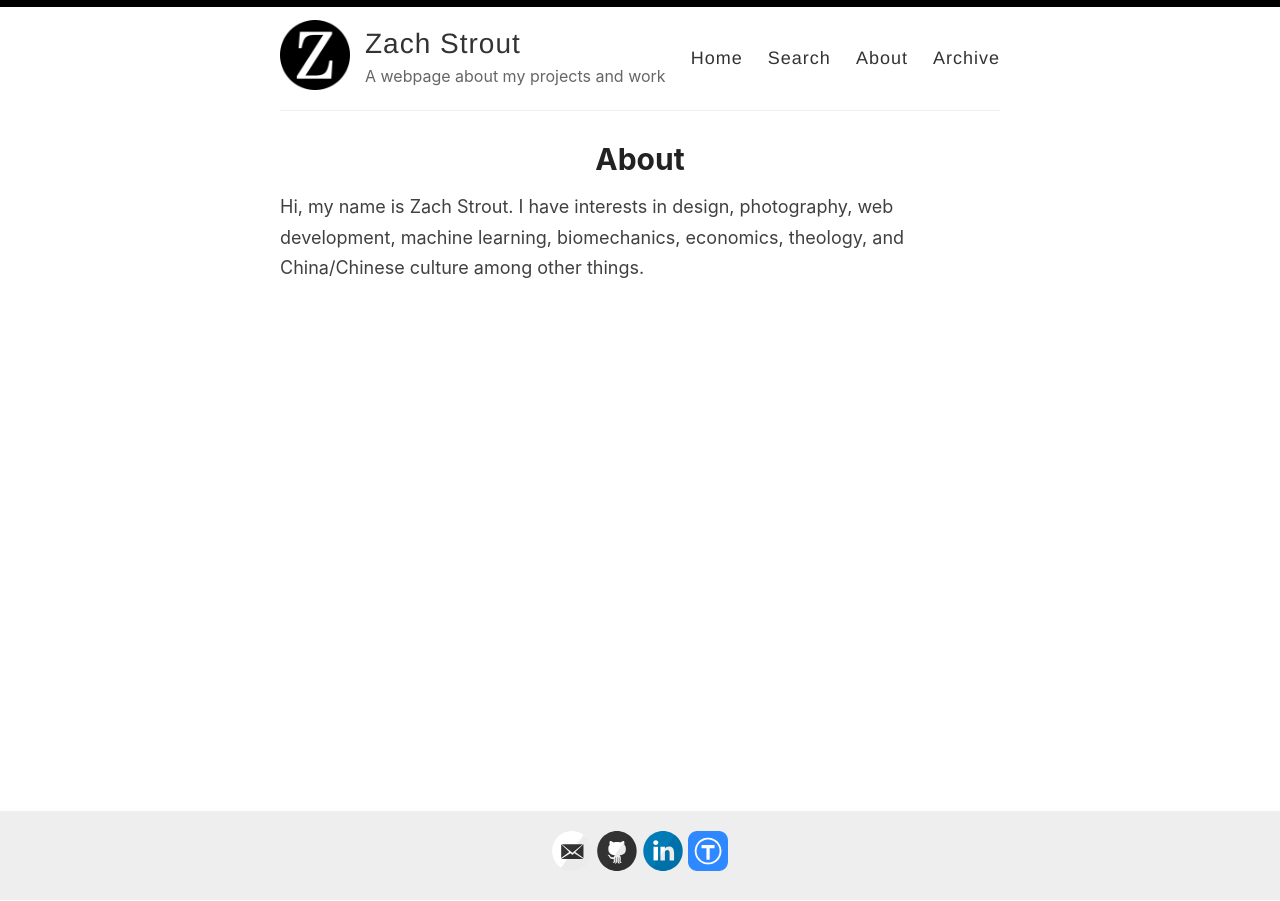
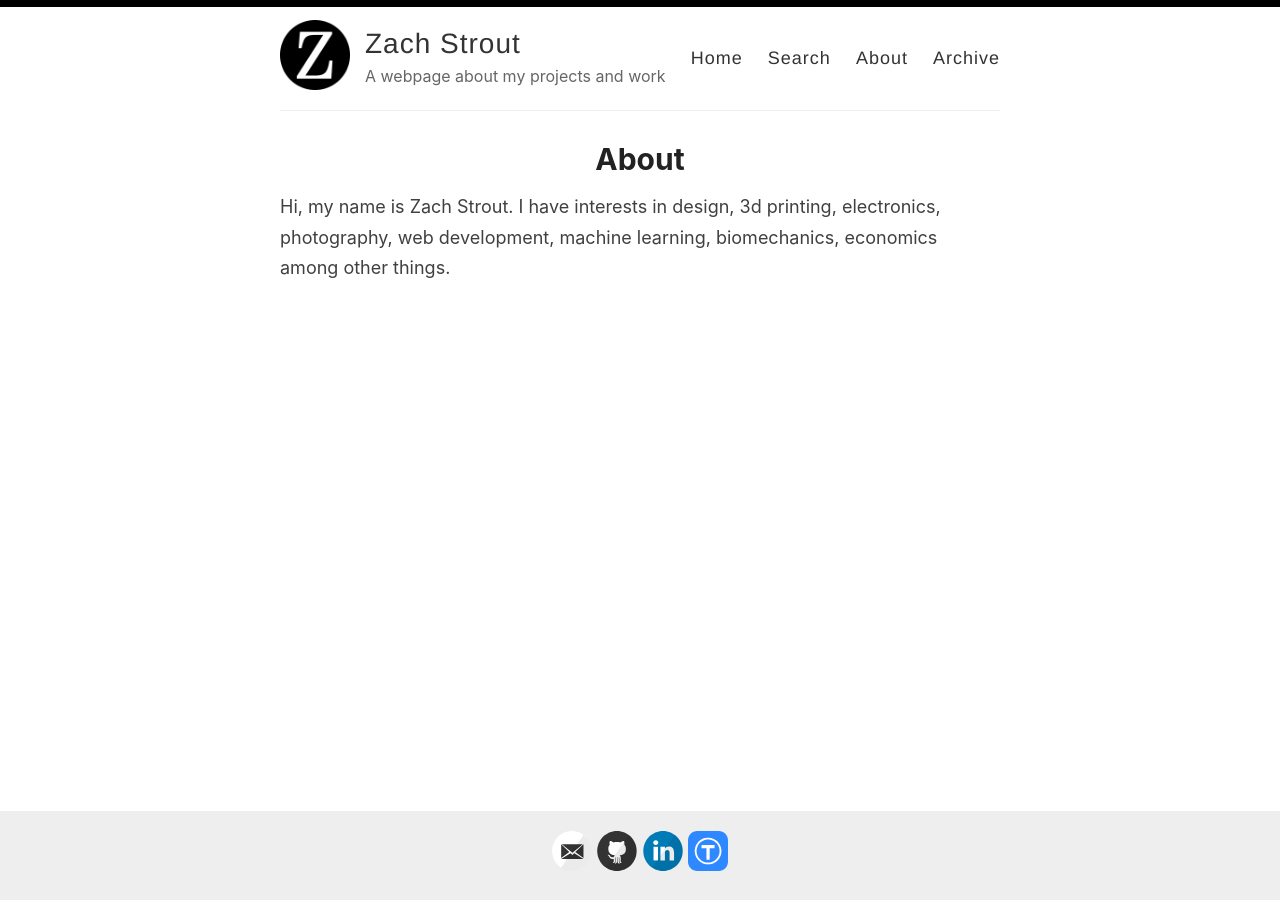
Before and after one commit to RTnhN/RTnhN.github.io, a Jekyll site: the page built from _pages/about.md, in a window 1280 px wide. Built offline with Jekyll 4.4.1, drawn with Linux system fonts in a browser that asks for light colours.

Commit message:
Update about me

```diff
--- a/_pages/about.md
+++ b/_pages/about.md
@@ -4,4 +4,4 @@ title: About
 permalink: /about/
 ---
 
-Hi, my name is Zach Strout. I have interests in design, photography, web development, machine learning, biomechanics, economics, theology, and China/Chinese culture among other things.
+Hi, my name is Zach Strout. I have interests in design, 3d printing, electronics, photography, web development, machine learning, biomechanics, economics among other things.
```
